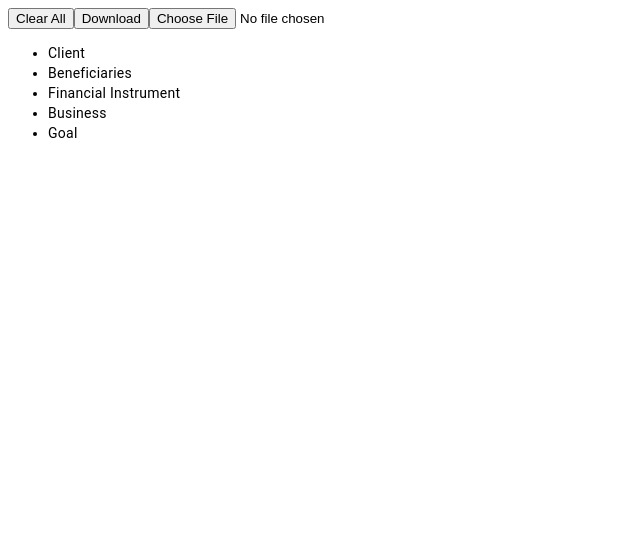
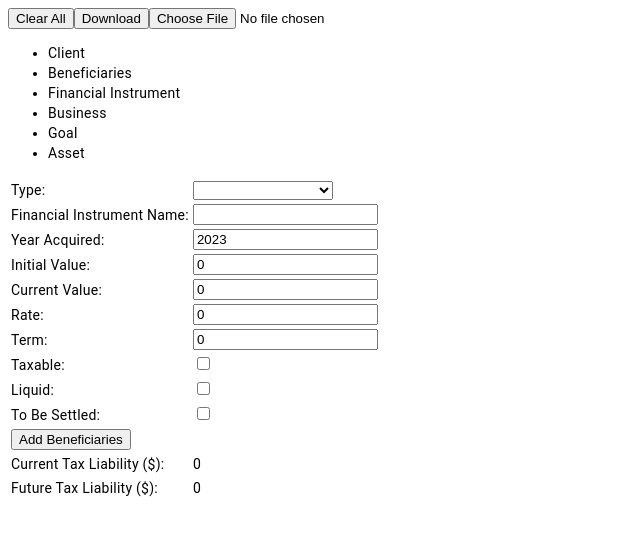
Before and after one commit to ynvtlmr/dynamic-needs-analysis, an Angular app: page /asset in a window 1280 px wide. Before the commit this address led to /. Shown: the top 534 px of the page, without its empty margins (0-640 px from the left). Built offline with nearby package versions, Linux system fonts and the light colour scheme.

Commit message:
add functional asset component with UI

```diff
--- a/src/app/app.component.html
+++ b/src/app/app.component.html
@@ -12,5 +12,6 @@
   </li>
   <li routerLink="/business" routerLinkActive="active">Business</li>
   <li routerLink="/goal" routerLinkActive="active">Goal</li>
+  <li routerLink="/asset" routerLinkActive="active">Asset</li>
 </ul>
 <router-outlet></router-outlet>
--- a/src/app/app.component.ts
+++ b/src/app/app.component.ts
@@ -7,6 +7,7 @@ import { BeneficiaryComponent } from './beneficiary/beneficiary.component';
 import { BusinessComponent } from './business/business.component';
 import { GoalComponent } from './goal/goal.component';
 import { LocalStorageService } from './services/local-storage.service';
+import { AssetComponent } from './finance/asset.component';
 
 @Component({
   selector: 'app-root',
--- a/src/app/app.routes.ts
+++ b/src/app/app.routes.ts
@@ -5,6 +5,7 @@ import { BeneficiaryComponent } from './beneficiary/beneficiary.component';
 import { FinancialInstrumentComponent } from './financial-instrument/financial-instrument.component';
 import { BusinessComponent } from './business/business.component';
 import { GoalComponent } from './goal/goal.component';
+import { AssetComponent } from './finance/asset.component';
 
 export const routes: Routes = [
   { path: 'client', component: ClientComponent },
@@ -12,6 +13,7 @@ export const routes: Routes = [
   { path: 'financial-instrument', component: FinancialInstrumentComponent },
   { path: 'business', component: BusinessComponent },
   { path: 'goal', component: GoalComponent },
+  { path: 'asset', component: AssetComponent },
   { path: '', redirectTo: '/client', pathMatch: 'full' },
 ];
 
--- a/src/app/finance/asset.component.html
+++ b/src/app/finance/asset.component.html
@@ -0,0 +1,111 @@
+<table>
+  <!-- Type -->
+  <tr>
+    <td><label for="type">Type:</label></td>
+    <td>
+      <select id="type" [(ngModel)]="type" (change)="onTypeChange(type)">
+        <option *ngFor="let type of financialInstrumentTypes" [value]="type">
+          {{ type }}
+        </option>
+      </select>
+    </td>
+  </tr>
+
+  <!-- Name -->
+  <tr>
+    <td>
+      <label for="financialInstrumentName">Financial Instrument Name:</label>
+    </td>
+    <td>
+      <input id="financialInstrumentName" [(ngModel)]="name" type="text" />
+    </td>
+  </tr>
+
+  <!-- Year Acquired -->
+  <tr>
+    <td><label for="yearAcquired">Year Acquired:</label></td>
+    <td>
+      <input id="yearAcquired" [(ngModel)]="yearAcquired" type="number" />
+    </td>
+  </tr>
+
+  <!-- Initial Value -->
+  <tr>
+    <td><label for="initialValue">Initial Value:</label></td>
+    <td>
+      <input id="initialValue" [(ngModel)]="initialValue" type="number" />
+    </td>
+  </tr>
+
+  <!-- Current Value -->
+  <tr>
+    <td><label for="currentValue">Current Value:</label></td>
+    <td>
+      <input id="currentValue" [(ngModel)]="currentValue" type="number" />
+    </td>
+  </tr>
+
+  <!-- Rate -->
+  <tr>
+    <td><label for="rate">Rate:</label></td>
+    <td><input id="rate" [(ngModel)]="rate" type="number" /></td>
+  </tr>
+
+  <!-- Term -->
+  <tr>
+    <td><label for="term">Term:</label></td>
+    <td><input id="term" [(ngModel)]="term" type="number" /></td>
+  </tr>
+
+  <!-- Additional Attributes -->
+  <tr>
+    <td><label for="isTaxable">Taxable:</label></td>
+    <td><input id="isTaxable" [(ngModel)]="isTaxable" type="checkbox" /></td>
+  </tr>
+  <tr>
+    <td><label for="isLiquid">Liquid:</label></td>
+    <td><input id="isLiquid" [(ngModel)]="isLiquid" type="checkbox" /></td>
+  </tr>
+  <tr>
+    <td><label for="isToBeSettled">To Be Settled:</label></td>
+    <td>
+      <input id="isToBeSettled" [(ngModel)]="isToBeSettled" type="checkbox" />
+    </td>
+  </tr>
+
+  <!-- Button to Load Beneficiaries -->
+  <tr>
+    <td colspan="2">
+      <button (click)="loadBeneficiaries()">Add Beneficiaries</button>
+    </td>
+  </tr>
+
+  <!-- Beneficiaries Table -->
+  <ng-container *ngIf="beneficiaries.length > 0">
+    <tr *ngFor="let beneficiary of beneficiaries; let i = index">
+      <td>{{ beneficiary.name }}</td>
+      <td>
+        <input
+          type="number"
+          [(ngModel)]="beneficiary.allocation"
+          (ngModelChange)="updateAllocation(i, beneficiary.allocation)"
+        />
+      </td>
+    </tr>
+    <tr>
+      <td>Total Allocation (%)</td>
+      <td>{{ totalAllocations }}</td>
+    </tr>
+  </ng-container>
+
+  <!-- Display Calculated Values -->
+  <tr>
+    <td>Current Tax Liability ($):</td>
+    <td>{{ currentTaxLiabilityDollars | number: "1.0-2" }}</td>
+  </tr>
+  <tr>
+    <td>Future Tax Liability ($):</td>
+    <td>{{ futureTaxLiabilityDollars | number: "1.0-2" }}</td>
+  </tr>
+  <!-- Add other calculations and displays as needed -->
+</table>
--- a/src/app/finance/asset.component.ts
+++ b/src/app/finance/asset.component.ts
@@ -1,39 +1,37 @@
-import { OnInit } from '@angular/core';
+import { Component, OnInit } from '@angular/core';
 import { FinancialInstrumentBase } from './financial-instrument.utils';
 import { Beneficiary } from '../beneficiary/beneficiary.component';
+import { FormsModule } from '@angular/forms';
+import { CommonModule, DecimalPipe } from '@angular/common';
+import {
+  FIN_INSTR_TYPES,
+  FinTypeAttributes,
+} from '../constants/financial-instrument-types.constant';
 
-export class Asset extends FinancialInstrumentBase implements OnInit {
-  type: string;
-  isTaxable: boolean;
-  isLiquid: boolean;
-  isToBeSettled: boolean;
-  beneficiaries: Beneficiary[];
-  private capitalGainsTaxRate: number = 0;
+@Component({
+  selector: 'app-asset',
+  templateUrl: './asset.component.html',
+  standalone: true,
+  imports: [FormsModule, DecimalPipe, CommonModule],
+})
+export class AssetComponent extends FinancialInstrumentBase implements OnInit {
+  type: string = '';
+  isTaxable: boolean = false;
+  isLiquid: boolean = false;
+  isToBeSettled: boolean = false;
+  beneficiaries: Beneficiary[] = []; // Initialize with an empty array
+  capitalGainsTaxRate: number = 0;
+  financialInstrumentTypes: string[] = Array.from(FIN_INSTR_TYPES.keys());
 
-  constructor(
-    name: string,
-    initialValue: number,
-    yearAcquired: number,
-    currentValue: number,
-    rate: number,
-    term: number,
-    type: string,
-    isTaxable: boolean,
-    isLiquid: boolean,
-    isToBeSettled: boolean,
-    beneficiaries: Beneficiary[],
-  ) {
-    super(name, initialValue, yearAcquired, currentValue, rate, term);
-    this.type = type;
-    this.isTaxable = isTaxable;
-    this.isLiquid = isLiquid;
-    this.isToBeSettled = isToBeSettled;
-    this.beneficiaries = beneficiaries;
+  constructor() {
+    // If needed, pass default values or modify as per requirements
+    super('', 0, new Date().getFullYear(), 0, 0, 0);
   }
 
   ngOnInit(): void {
     this.loadCapitalGainsTaxRate();
   }
+
   private loadCapitalGainsTaxRate(): void {
     const selectedBracketString = localStorage.getItem('selectedTaxBracket');
     if (selectedBracketString) {
@@ -41,6 +39,7 @@ export class Asset extends FinancialInstrumentBase implements OnInit {
       this.capitalGainsTaxRate = selectedBracket.taxRate * 0.5;
     }
   }
+
   get currentTaxLiabilityDollars(): number {
     if (!this.isTaxable) {
       return 0;
@@ -57,4 +56,31 @@ export class Asset extends FinancialInstrumentBase implements OnInit {
       (this.capitalGainsTaxRate / 100.0)
     );
   }
+
+  onTypeChange(selectedType: string): void {
+    const typeInfo: FinTypeAttributes | undefined =
+      FIN_INSTR_TYPES.get(selectedType);
+    this.isTaxable = typeInfo ? typeInfo.taxable : false;
+    this.isLiquid = typeInfo ? typeInfo.liquid : false;
+  }
+
+  loadBeneficiaries(): void {
+    const beneficiariesData = localStorage.getItem('beneficiaries');
+    if (beneficiariesData) {
+      this.beneficiaries = JSON.parse(beneficiariesData);
+    }
+  }
+
+  updateAllocation(index: number, newAllocation: number): void {
+    if (this.beneficiaries[index]) {
+      this.beneficiaries[index].allocation = newAllocation;
+    }
+  }
+
+  totalAllocations(): number {
+    return this.beneficiaries.reduce(
+      (total, beneficiary) => total + beneficiary.allocation,
+      0,
+    );
+  }
 }
```
Also changed, not shown: 1 other file (tests, documents, lock files or other folders).
